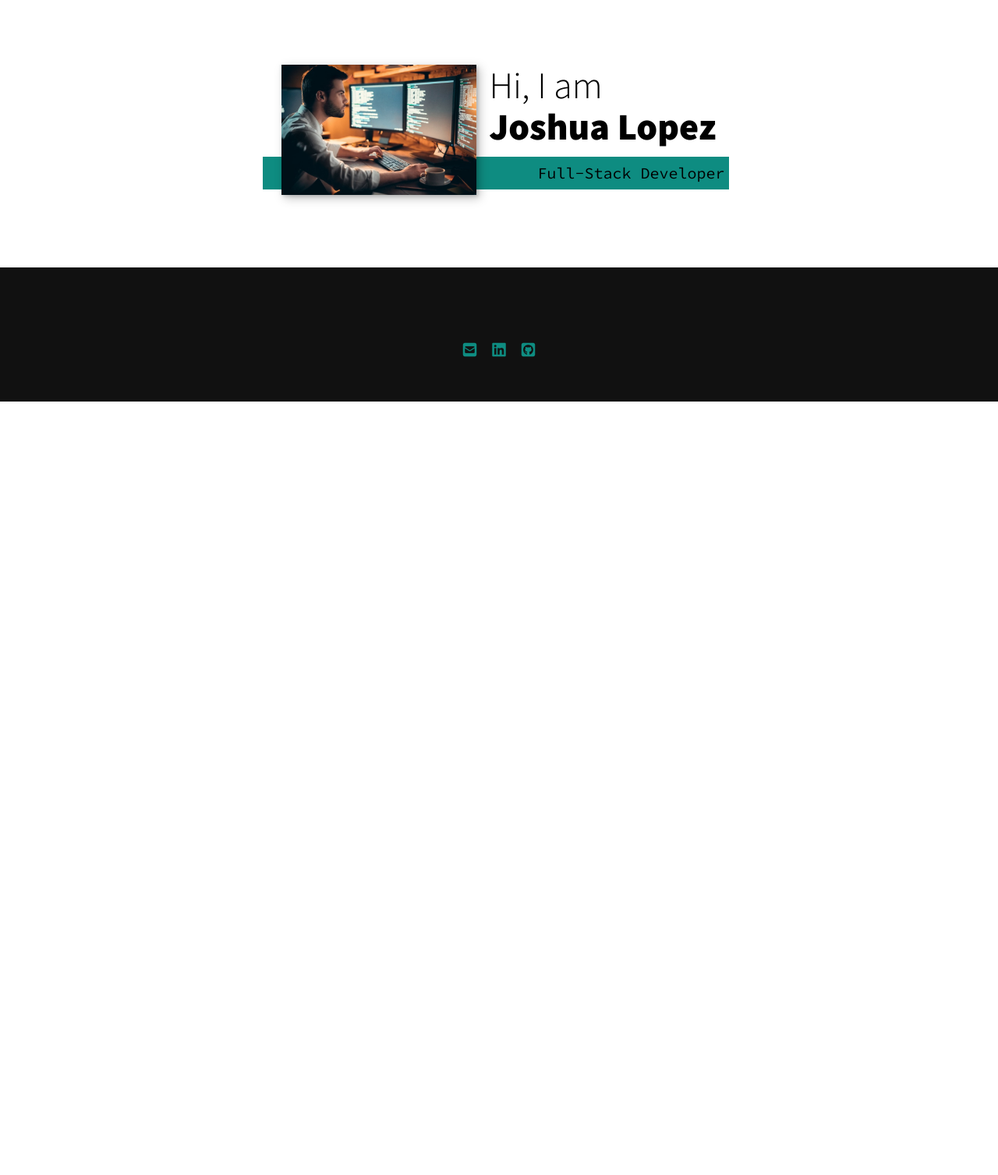
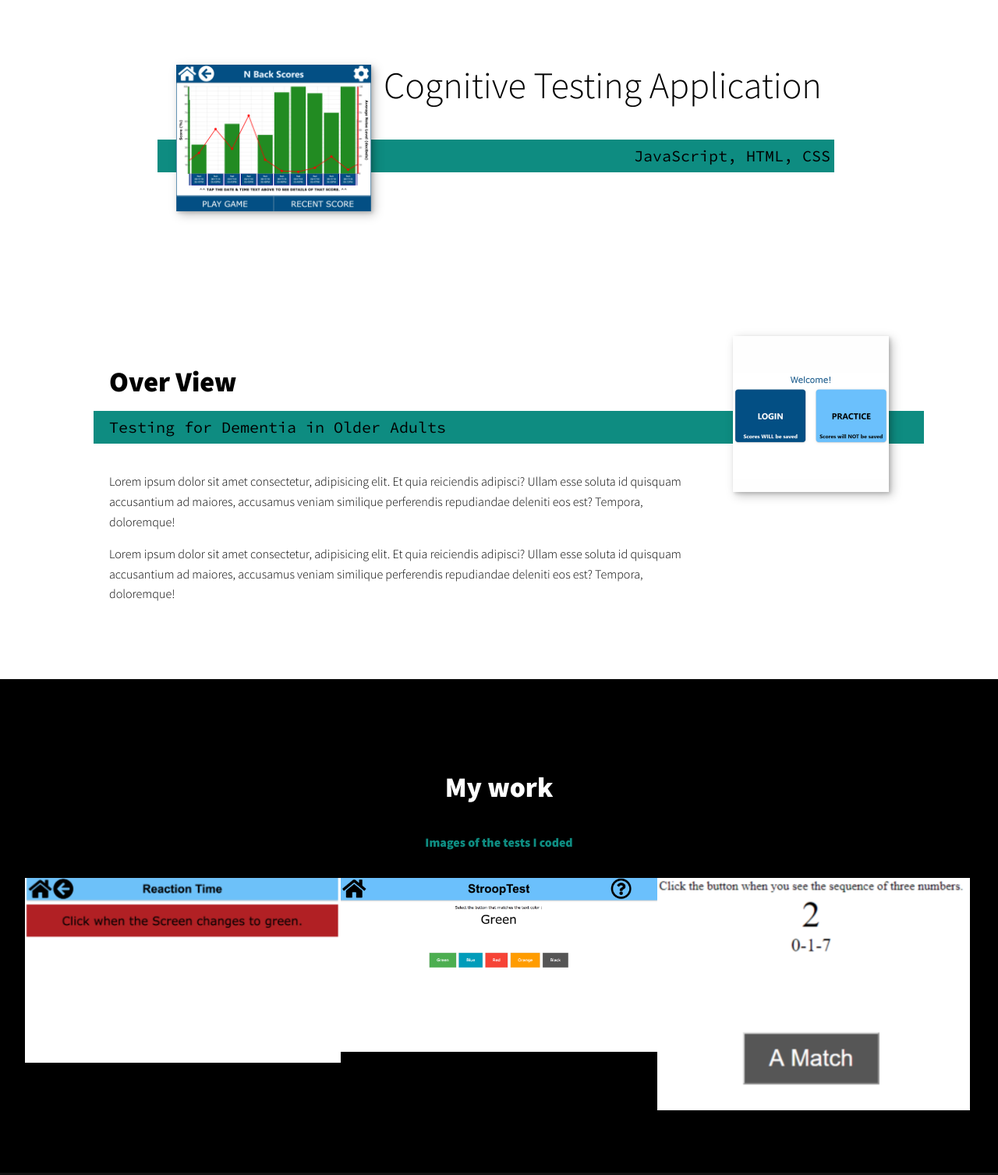
Before and after one commit to cJoshLo/Portfolio, a plain HTML site: page Cognitive.html in a window 1280 px wide. Shown: the part 60-1567 px from the top of the page at 78% size. Before the commit the page ends 800 px from the top, so only its background shows below. Drawn offline with nearby package versions, Linux system fonts and the light colour scheme; a web font is replaced by a local one.

Commit message:
Finished half of each side page

```diff
--- a/Cognitive.html
+++ b/Cognitive.html
@@ -1,33 +1,37 @@
 <!DOCTYPE html>
 <html lang="en">
+
 <head>
     <meta charset="UTF-8">
     <meta name="viewport" content="width=device-width, inital-scale=1.0">
     <tite></tite>
-        <link rel="stylesheet"
-        href="https://cdnjs.cloudflare.com/ajax/libs/normalize/7.0.0/normalize.min.css"> <!-- this makes sure that the small diffferences in the web browser are accounted for-->
-        <link rel="stylesheet"
-        href="https://cdnjs.cloudflare.com/ajax/libs/font-awsome/5.11.2/css/all.css"
-        integrity="sha256-46qynGAkLSFpVbEBog43gvNhfrOj+BmwXdFgVK/Kvc=" crossorigin="anonymous"/>
+    <link rel="stylesheet" href="https://cdnjs.cloudflare.com/ajax/libs/normalize/7.0.0/normalize.min.css">
+    <!-- this makes sure that the small diffferences in the web browser are accounted for-->
+    <link rel="stylesheet" href="https://cdnjs.cloudflare.com/ajax/libs/font-awsome/5.11.2/css/all.css"
+        integrity="sha256-46qynGAkLSFpVbEBog43gvNhfrOj+BmwXdFgVK/Kvc=" crossorigin="anonymous" />
     <!--Update these with your own fonts-->
-        <link href="https://fonts.googleapis.com/css?family=Source+Code+Pro:400,900|Source+Sans+Pro:300,900&display=swap" rel="stylesheet">
+    <link href="https://fonts.googleapis.com/css?family=Source+Code+Pro:400,900|Source+Sans+Pro:300,900&display=swap"
+        rel="stylesheet">
     <link rel="stylesheet" href="css/style.css">
     <script src="https://kit.fontawesome.com/f44861d37f.js" crossorigin="anonymous"></script>
 </head>
 
 <body>
     <header>
-             <div class = "logo">
-                <button class= "btn" type="button" onclick ="location.href='index.html'">Home</button> <!--logo for my website-->
+        <div class="logo">
+            <button class="btn" type="button" onclick="location.href='index.html'">Home</button>
+            <!--logo for my website-->
         </div>
         <button class="nav-toggle" aria-label="toggle navigation">
             <span class="hamburger"></span>
         </button>
-             <nav class = "nav">
-                 <ul class="nav__list"><!--this is a sub class of the nav that is what the double under score is for-->
-                    <li class= "nav__item"><a onclick ="location.href='index.html'" class="nav__link">Home</a></li>
-                    <li class= "nav__item"><a onclick ="location.href='Auction.html'" class="nav__link">Auction Project</a></li>
-                    <li class= "nav__item"><a onclick ="location.href='rehab.html'" class="nav__link">Unity Work</a></li>
+        <nav class="nav">
+            <ul class="nav__list">
+                <!--this is a sub class of the nav that is what the double under score is for-->
+                <li class="nav__item"><a onclick="location.href='index.html'" class="nav__link">Home</a></li>
+                <li class="nav__item"><a onclick="location.href='Auction.html'" class="nav__link">Auction Project</a>
+                </li>
+                <li class="nav__item"><a onclick="location.href='rehab.html'" class="nav__link">Unity Work</a></li>
                 <!-- <li class= "nav__item"><a href ="#work" class="nav__link">Work</a></li> -->
             </ul>
         </nav>
@@ -35,15 +39,54 @@
 
     <!--Introduction-->
     <section class="intro" id="home">
-            <h1 class="section__title section__title--intro"><!-- the double -- is to show that this is a modifier class, modifing the section title class-->
-                Hi, I am <strong>Joshua Lopez</strong>
+        <h1 class="section__title section__title--intro">
+            <!-- the double -- is to show that this is a modifier class, modifing the section title class-->
+            Cognitive Testing Application
         </h1>
-                <p class="section__subtitle section__subtitle--intro">Full-Stack Developer</p>
-                <img src="img/holder.jpg" alt="profile picture for Joshua Lopez" class="intro__img"><!--This is the profile image for the top of the website-->
+        <p class="section__subtitle section__subtitle--intro">JavaScript, HTML, CSS</p>
+        <img src="img/reactiontestscore.png" alt="picture of the home screen of the application" class="intro__img">
+        <!--This is the profile image for the top of the website-->
     </section>
 
 
+    <!--Over View setion-->
+    <section class="about-me" id="about">
+        <h2 class="section__title section__title--about" class="section__title--work">Over View</h2>
+        <p class="section__subtitle section__subtitle--about" class="section__subtitle--work">Testing for Dementia in
+            Older Adults</p>
+        <div class="about-me__body">
+            <p>Lorem ipsum dolor sit amet consectetur, adipisicing elit. Et quia reiciendis adipisci? Ullam esse
+                soluta id quisquam accusantium ad maiores, accusamus veniam similique perferendis repudiandae
+                deleniti eos est? Tempora, doloremque!</p>
+            <p>Lorem ipsum dolor sit amet consectetur, adipisicing elit. Et quia reiciendis adipisci? Ullam esse
+                soluta id quisquam accusantium ad maiores, accusamus veniam similique perferendis repudiandae
+                deleniti eos est? Tempora, doloremque!</p>
+        </div>
+        <img src="img/cognitivehome.png" class="about-me__img" alt="Secondary image of Josh">
+    </section>
 
+    <!--My Tests-->
+    <section class="my-work" id="work">
+        <h2 class="section__title--work">My work</h2>
+        <p class="section__subtitle--work"> Images of the tests I coded</p>
+        <div class="portfolio">
+            <!--Portfolio item 01-->
+            <img src="img/reactiontime.jpg" alt="reaction time test" class="portfolio__img">
+            </a>
+            <!--Portfolio item 02-->
+            <img src="img/reationstroop.png" alt="Stroop test" class="portfolio__img">
+            </a>
+            <!--Portfolio item 03-->
+            <img src="img/reactionRVI.PNG" alt="RVP Test" class="portfolio__img">
+            </a>
+            <!--Portfolio item 04-->
+            <!-- <a href="#" class="portfolio__item">
+                           <img src="img/iphone.png" alt="Agmented reality mobile application" class="portfolio__img">image of the work item you talking about -->
+            <!-- </a> -->
+
+
+        </div>
+    </section>
 
     <!--Footer-->
     <footer class="footer">
@@ -59,15 +102,17 @@
                 </a>
             </li>
             <li class="social-list__item">
-                    <a class="social-list__link"href="https://github.com/cJoshLo?tab=repositories">
+                <a class="social-list__link" href="https://github.com/cJoshLo?tab=repositories">
                     <i class="fab fa-github-square"></i>
                 </a>
             </li>
         </ul>
     </footer>
 
-         <script src="js/index.js"></script> <!--adding the javascript file to the HTML page so they are connected-->
+    <script src="js/index.js"></script>
+    <!--adding the javascript file to the HTML page so they are connected-->
 
 
 </body>
+
 </html>
--- a/css/style.css
+++ b/css/style.css
@@ -289,6 +289,13 @@ header{
     color: var(--clr-light);
     text-align: center;
 }
+.my-services2{
+    background-color: var(--clr-dark);
+    background-image: linear-gradient(rgba(0, 0, 0, 0.827),rgba(0, 0, 0, 0.8)) , url(../img/unityproject.png);
+    background-size: cover;
+    color: var(--clr-light);
+    text-align: center;
+}
 
 .section__title--services{
     color: var(--clr-accent);
```
Also changed, not shown: Auction.html (+0 -3 lines), rehab.html (+55 -27 lines), img/Ipadtest.jpg (added), img/UnityAvatar.png, img/cognitivehome.png (added), img/normalPT.webp (added), img/reactionRVI.PNG (added), img/reactiontestscore.png (added), img/reactiontime.jpg (added), img/reationstroop.png (added), img/unityproject.png (added). Lines whose indentation alone changed are shown as unchanged.
